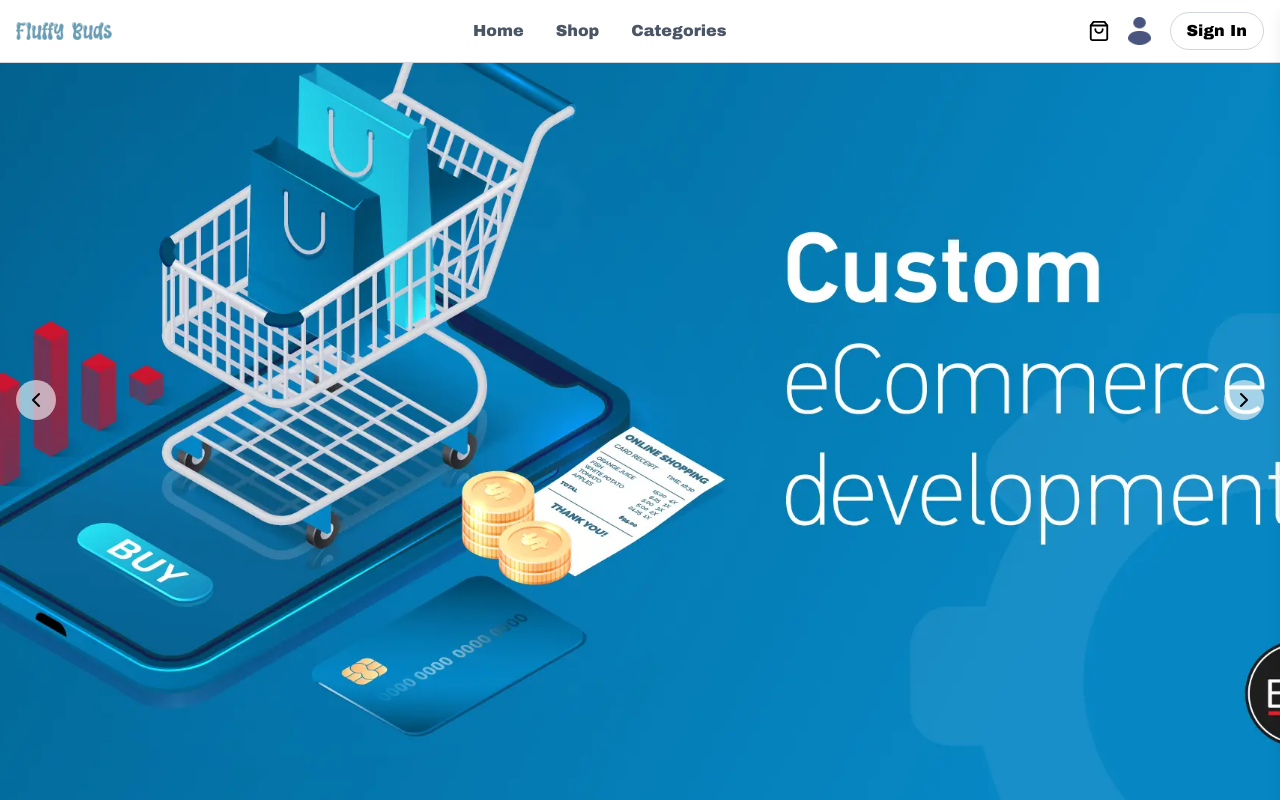
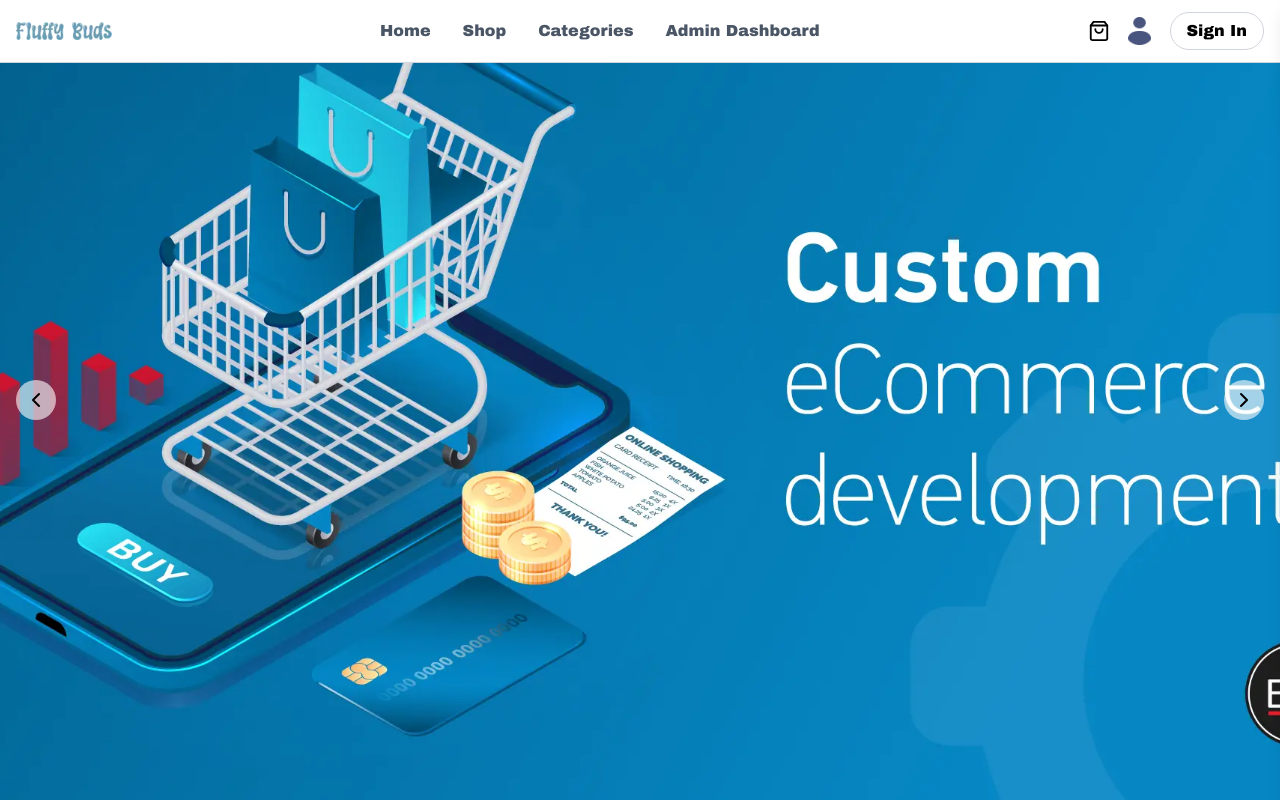
Before and after one commit to mdsajalali/fluffy-buds, a React (Vite) app: page / in a window 1280 px wide. Shown: the top 800 px of the page. Built offline with nearby package versions, Linux system fonts and the light colour scheme.

Commit message:
added: dashboard route

```diff
--- a/src/App.tsx
+++ b/src/App.tsx
@@ -12,6 +12,7 @@ import Categories from "./components/Categories";
 import Login from "./pages/Login";
 import Register from "./pages/Register";
 import Shop from "./pages/Shop";
+import Dashboard from "./pages/Dashboard";
 
 const App = () => {
   const location = useLocation();
@@ -36,7 +37,9 @@ const App = () => {
   }, []);
 
   const isAuthPage =
-    location.pathname === "/login" || location.pathname === "/register";
+    location.pathname === "/login" ||
+    location.pathname === "/register" ||
+    location.pathname === "/dashboard";
 
   return (
     <>
@@ -60,9 +63,12 @@ const App = () => {
 
         {/* shop page */}
         <Route path="/shop" element={<Shop products={products} />} />
-        {/* shop page */}
 
+        {/* categories page */}
         <Route path="/categories" element={<Categories />} />
+
+        {/* dashboard page */}
+        <Route path="/dashboard" element={<Dashboard />} />
 
         {/* Auth pages */}
         <Route path="/login" element={<Login />} />
--- /dev/null
+++ b/src/pages/Dashboard.tsx
@@ -0,0 +1,5 @@
+const Dashboard = () => {
+  return <div>dashboard</div>;
+};
+
+export default Dashboard;
--- a/src/shared/Navbar.tsx
+++ b/src/shared/Navbar.tsx
@@ -7,6 +7,7 @@ const navItems = [
   { label: "Home", path: "/" },
   { label: "Shop", path: "/shop" },
   { label: "Categories", path: "/categories" },
+  { label: "Admin Dashboard", path: "/dashboard" },
 ];
 
 const Navbar = () => {
```
